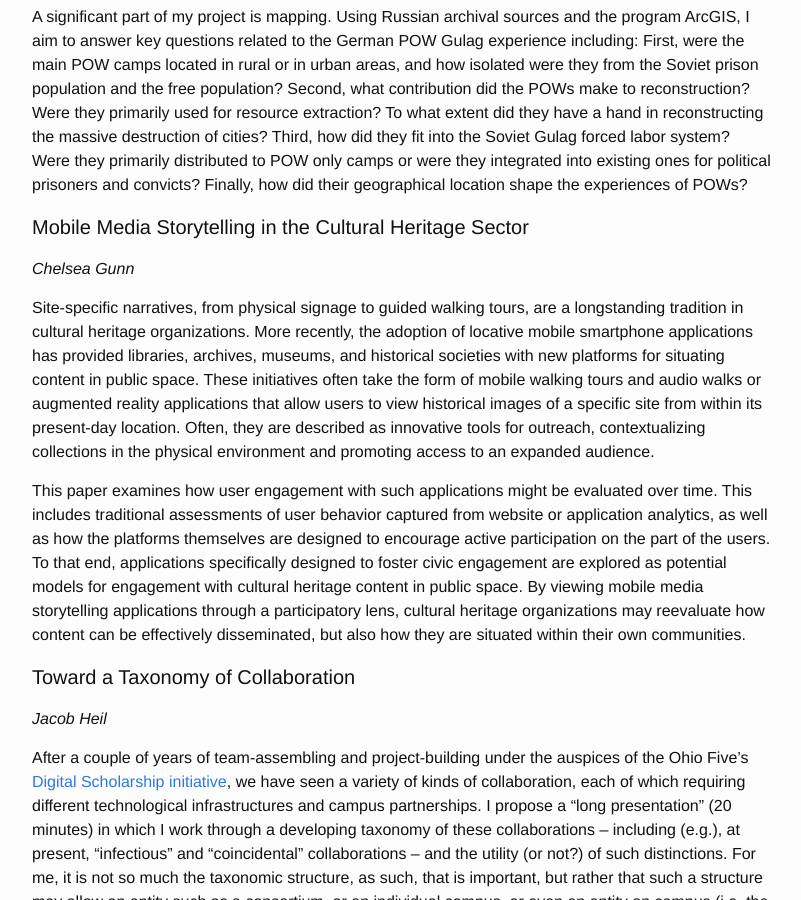
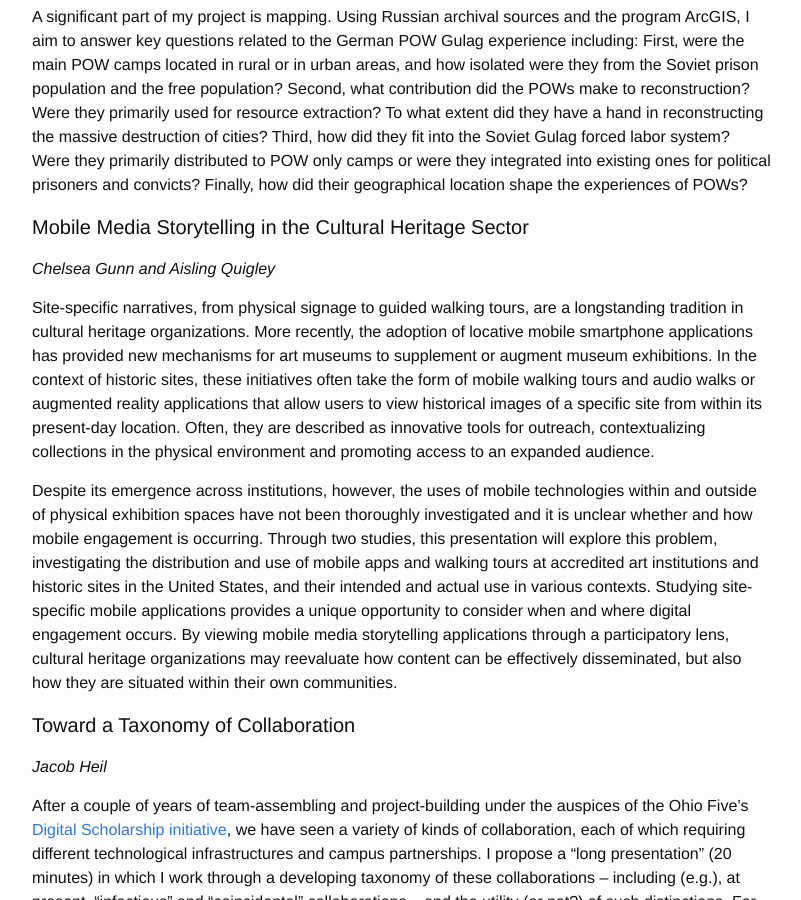
Before and after one commit to KeystoneDH/2016, a Jekyll site: the page built from abstracts.md, in a window 1280 px wide and 900 px high, scrolled down 6396 px. Shown: the whole window, without its empty margins (238-1039 px from the left). Built offline with Jekyll 4.4.1, drawn with Linux system fonts in a browser that asks for light colours.

Commit message:
Gunn change

```diff
--- a/abstracts.md
+++ b/abstracts.md
@@ -123,11 +123,11 @@ A significant part of my project is mapping. Using Russian archival sources and
 #### Mobile Media Storytelling in the Cultural Heritage Sector
 {: #submission-61}
 
-*Chelsea Gunn*
+*Chelsea Gunn and Aisling Quigley*
 
-Site-specific narratives, from physical signage to guided walking tours, are a longstanding tradition in cultural heritage organizations. More recently, the adoption of locative mobile smartphone applications has provided libraries, archives, museums, and historical societies with new platforms for situating content in public space. These initiatives often take the form of mobile walking tours and audio walks or augmented reality applications that allow users to view historical images of a specific site from within its present-day location. Often, they are described as innovative tools for outreach, contextualizing collections in the physical environment and promoting access to an expanded audience.
+Site-specific narratives, from physical signage to guided walking tours, are a longstanding tradition in cultural heritage organizations. More recently, the adoption of locative mobile smartphone applications has provided new mechanisms for art museums to supplement or augment museum exhibitions. In the context of historic sites, these initiatives often take the form of mobile walking tours and audio walks or augmented reality applications that allow users to view historical images of a specific site from within its present-day location. Often, they are described as innovative tools for outreach, contextualizing collections in the physical environment and promoting access to an expanded audience.
 
-This paper examines how user engagement with such applications might be evaluated over time. This includes traditional assessments of user behavior captured from website or application analytics, as well as how the platforms themselves are designed to encourage active participation on the part of the users. To that end, applications specifically designed to foster civic engagement are explored as potential models for engagement with cultural heritage content in public space. By viewing mobile media storytelling applications through a participatory lens, cultural heritage organizations may reevaluate how content can be effectively disseminated, but also how they are situated within their own communities.
+Despite its emergence across institutions, however, the uses of mobile technologies within and outside of physical exhibition spaces have not been thoroughly investigated and it is unclear whether and how mobile engagement is occurring. Through two studies, this presentation will explore this problem, investigating the distribution and use of mobile apps and walking tours at accredited art institutions and historic sites in the United States, and their intended and actual use in various contexts. Studying site-specific mobile applications provides a unique opportunity to consider when and where digital engagement occurs. By viewing mobile media storytelling applications through a participatory lens, cultural heritage organizations may reevaluate how content can be effectively disseminated, but also how they are situated within their own communities.
 
 
 
```
